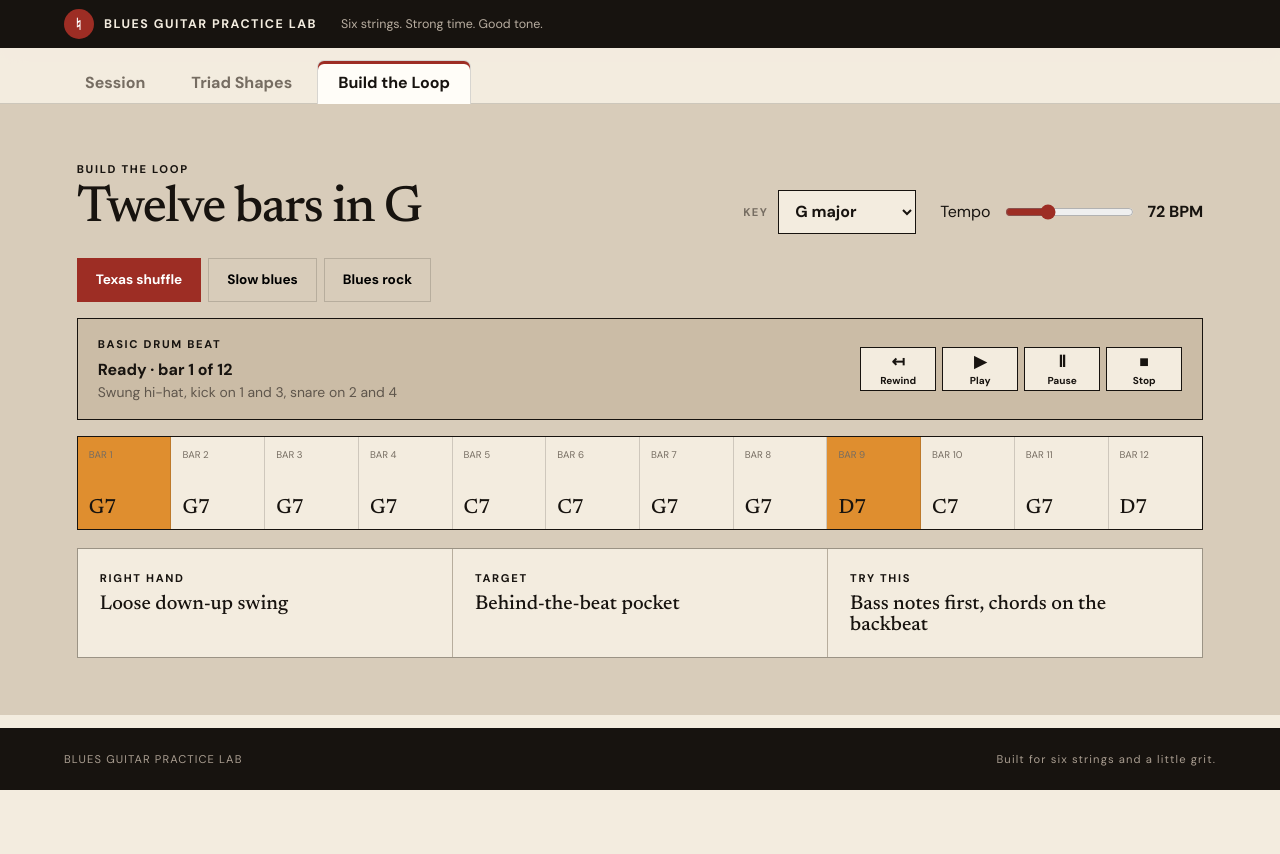
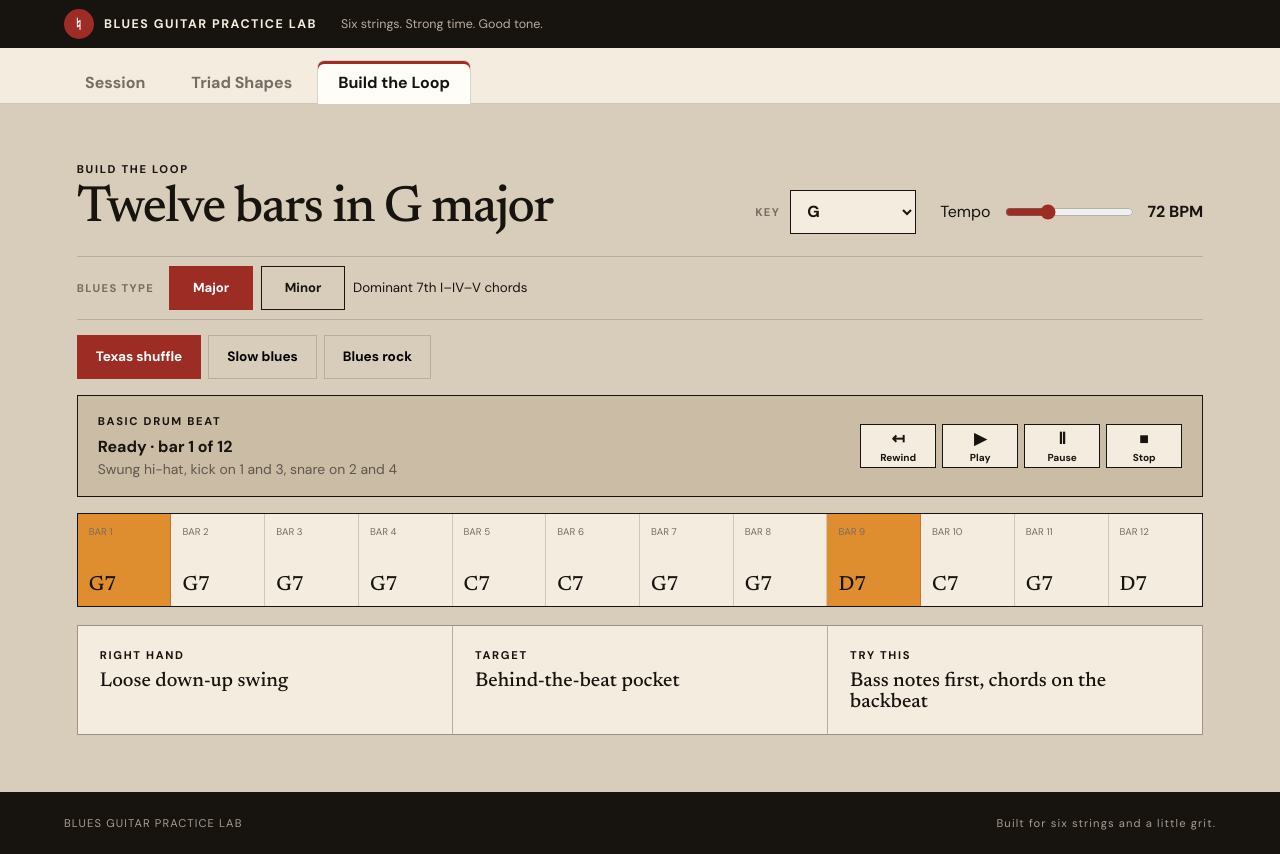
Before and after one commit to flyfisher1952/blues-guitar-practice-lab, an Angular app: page / in a window 1280 px wide. Both pictures are taken after a click on the tab "Build the Loop". Before the commit the page ends 800 px from the top, so only its background shows below. Built offline with nearby package versions, Linux system fonts and the light colour scheme; what html-docx-js-typescript would draw is missing.

Commit message:
Add major and minor selector to loop page

```diff
--- a/src/app/component/build-loop/build-loop.component.html
+++ b/src/app/component/build-loop/build-loop.component.html
@@ -1,6 +1,6 @@
 <section class="panel groove-panel" role="tabpanel">
   <div class="panel-heading">
-    <div><p class="eyebrow">BUILD THE LOOP</p><h1>Twelve bars in {{ selectedKey.label }}</h1></div>
+    <div><p class="eyebrow">BUILD THE LOOP</p><h1>Twelve bars in {{ selectedKey.label }} {{ mode }}</h1></div>
     <div class="loop-controls">
       <label class="groove-key-select">
         <span>KEY</span>
@@ -9,12 +9,19 @@
           aria-label="Loop key"
           (change)="selectedKeyChange.emit($any($event.target).value)">
           @for (option of keys; track option.label) {
-            <option [value]="option.label" [selected]="option.label === selectedKey.label">{{ option.label }} major</option>
+            <option [value]="option.label" [selected]="option.label === selectedKey.label">{{ option.label }}</option>
           }
         </select>
       </label>
       <label class="tempo"><span>Tempo</span><input type="range" min="55" max="110" [value]="tempo" (input)="tempoChange.emit(+$any($event.target).value)"><strong>{{ tempo }} BPM</strong></label>
     </div>
+  </div>
+
+  <div class="mode-picker loop-mode-picker" role="group" aria-label="Blues key type">
+    <span>BLUES TYPE</span>
+    <button type="button" [class.active]="mode === 'major'" (click)="modeChange.emit('major')">Major</button>
+    <button type="button" [class.active]="mode === 'minor'" (click)="modeChange.emit('minor')">Minor</button>
+    <small>{{ mode === 'major' ? 'Dominant 7th I–IV–V chords' : 'Minor 7th i–iv with a dominant V' }}</small>
   </div>
 
   <div class="groove-tabs" role="tablist" aria-label="Groove style">
```
